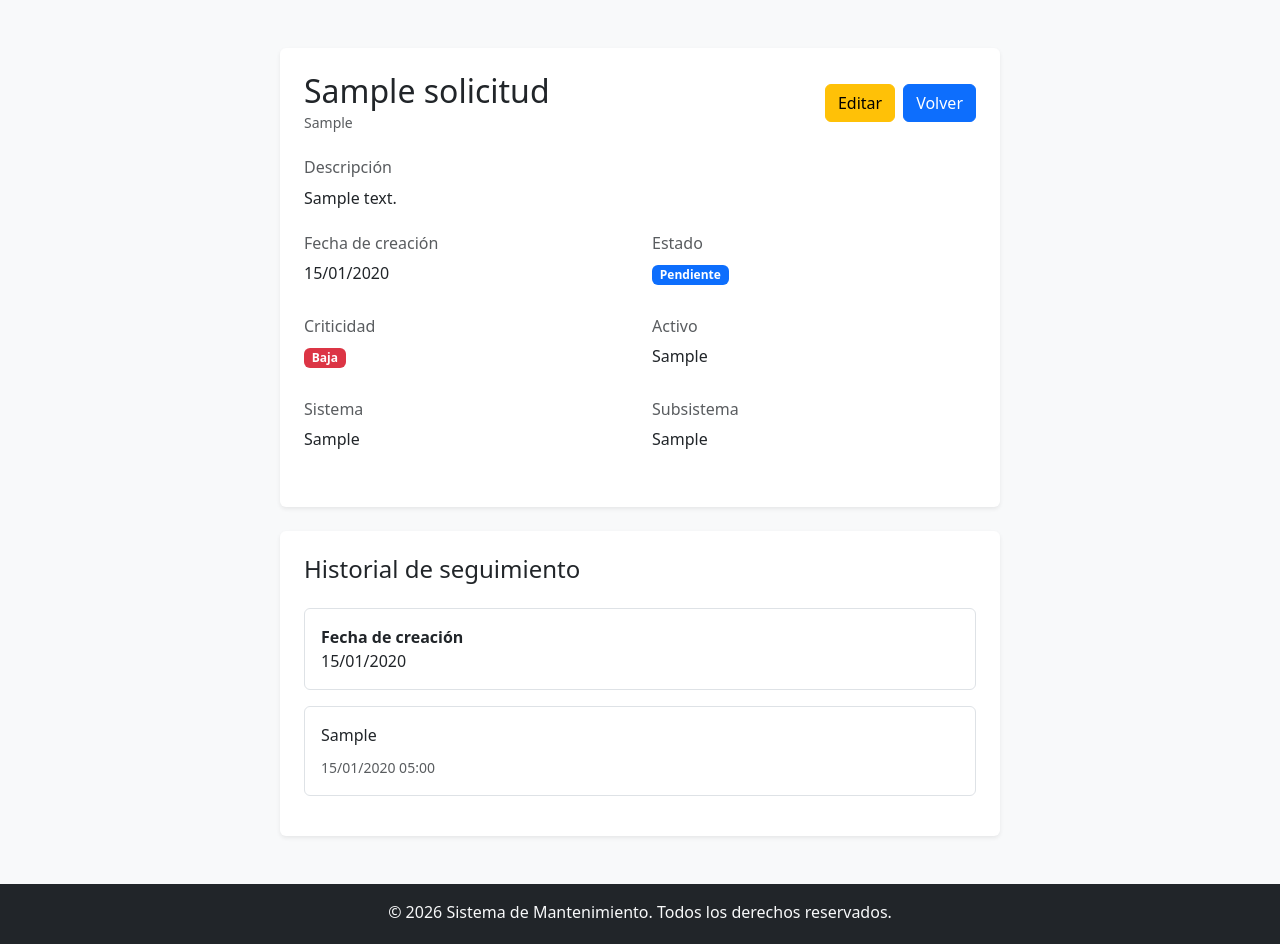
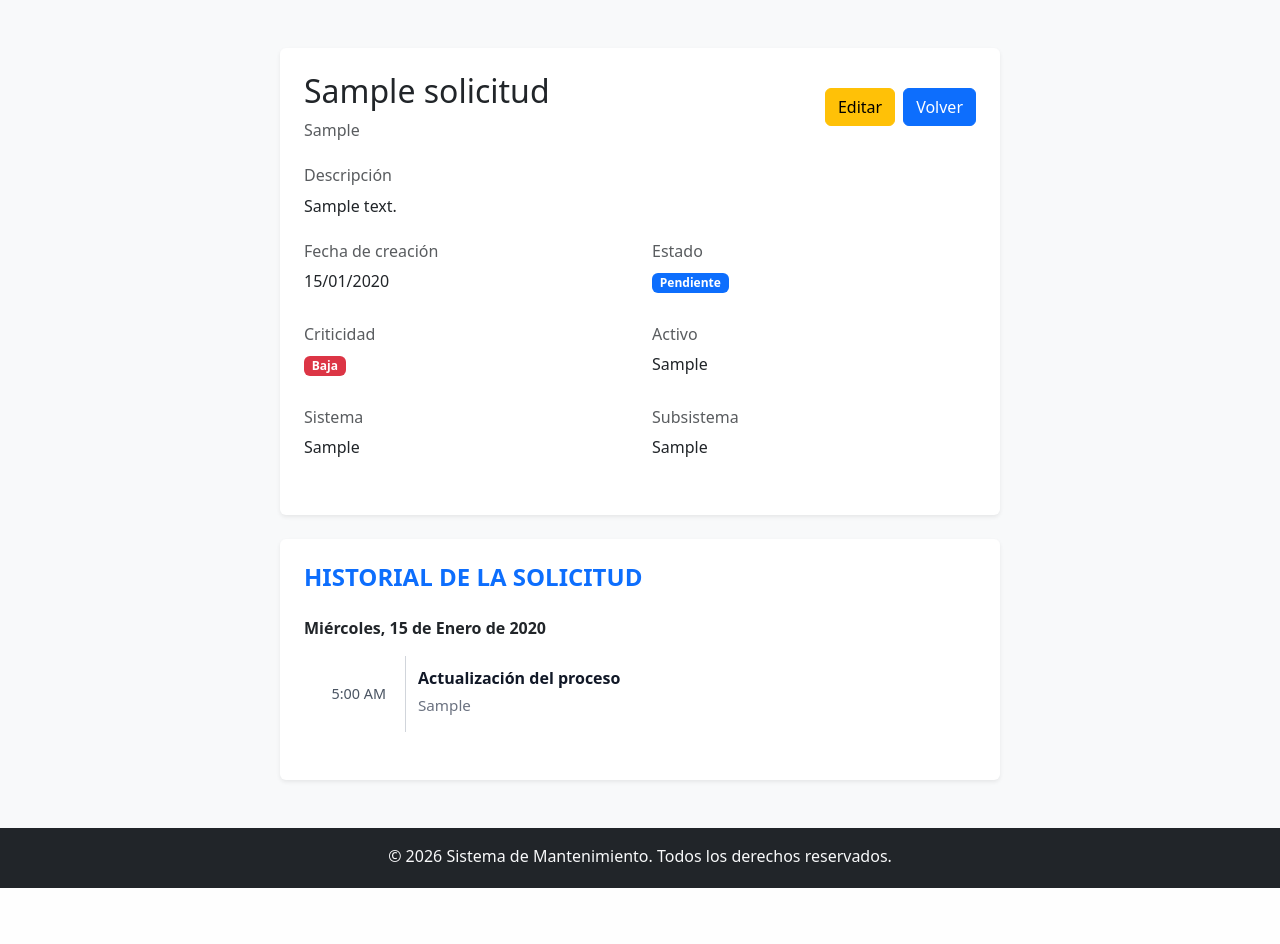
Before and after one commit to andycf95/Software_ReportOne_ADSO, a Django app: page /solicitudes/solicitud/1/ in a window 1280 px wide. Shown: the part 56-1000 px from the top of the page. After the commit the page ends 944 px from the top, so only its background shows below. Run offline with Django 5.2, Linux system fonts and the light colour scheme; tables that the repository leaves empty hold one stand-in row (values such as "Sample post").

Commit message:
feat: actualizar idioma a español y mejorar detalles en la plantilla de solicitud

```diff
--- a/reportes_mtto/reportes_mtto/settings.py
+++ b/reportes_mtto/reportes_mtto/settings.py
@@ -104,7 +104,7 @@ AUTH_PASSWORD_VALIDATORS = [
 # Internationalization
 # https://docs.djangoproject.com/en/5.2/topics/i18n/
 
-LANGUAGE_CODE = 'en-us'
+LANGUAGE_CODE = 'es-co'
 
 TIME_ZONE = 'UTC'
 
--- a/reportes_mtto/solicitudes/templates/solicitud_detail.html
+++ b/reportes_mtto/solicitudes/templates/solicitud_detail.html
@@ -1,4 +1,5 @@
 {% extends "base.html" %}
+
 
 {% block content %}
 
@@ -13,10 +14,11 @@
                             <h2 class="mb-0">
                                 {{ solicitud.titulo }}
                             </h2>
-
-                            <small class="text-muted">
-                                {{ solicitud.codigo }}
-                            </small>
+                            <div class="mt-2">
+                                <small class="text-muted fs-6">
+                                    {{ solicitud.codigo }}
+                                </small>
+                            </div>
                         </div>
 
                         <div class="d-flex gap-2">
@@ -26,12 +28,18 @@
                                     Editar
                                 </button>
                             </a>
-                        {% endif %}
                             <a href="{% url 'solicitudes:lista' %}">
                                 <button class="btn btn-primary">
                                     Volver
                                 </button>
                             </a>
+                            {% else %}
+                            <a href="{% url 'solicitudes:cerradas' %}">
+                                <button class="btn btn-primary">
+                                    Volver
+                                </button>
+                            </a>
+                            {% endif %}
 
                         </div>
                     </div>
@@ -99,23 +107,101 @@
                     </div>
                 </div>
             </div>
+
+
             <!-- HISTORIAL -->
+
+            <style>
+                .tracking-item {
+                    display: grid;
+                    grid-template-columns: 90px 24px 1fr;
+                    min-height: 76px;
+                    position: relative;
+                    align-items: center;
+                }
+
+                .tracking-time {
+                    font-size: 0.9rem;
+                    color: #4b5563;
+                    text-align: right;
+                    padding-right: 8px;
+                }
+
+                .tracking-marker {
+                    position: relative;
+                    height: 100%;
+                    min-height: 76px;
+                }
+
+                .tracking-marker::before {
+                    content: "";
+                    position: absolute;
+                    top: 0;
+                    left: 11px;
+                    width: 1px;
+                    height: 100%;
+                    background-color: #d1d5db;
+                }
+
+                .tracking-marker::after {
+                    content: none;
+                }
+
+                .tracking-content {
+                    padding: 10px 0 14px 0;
+                }
+
+                .tracking-title {
+                    font-size: 1rem;
+                    font-weight: 600;
+                    color: #111827;
+                    line-height: 1.3;
+                }
+
+                .tracking-description {
+                    margin-top: 5px;
+                    font-size: 0.95rem;
+                    color: #6b7280;
+                    line-height: 1.45;
+                }
+            </style>
+
             <div class="card shadow-sm border-0 mt-4">
                 <div class="card-body p-4">
-                    <h4 class="mb-4">
-                        Historial de seguimiento
-                    </h4>
-                    <div class="border rounded p-3 mb-3">
-                            <label class="fw-bold"> Fecha de creación </label>
-                            <p class="mb-0">
-                                {{ solicitud.fecha_creacion|date:"d/m/Y" }}
-                            </p>
-                    </div>
-                    {% for s in solicitud.seguimientos.all %}
-                        <div class="border rounded p-3 mb-3">
-                            <p class="mb-2"> {{ s.comentario|safe }} </p>
-                            <small class="text-muted"> {{ s.fecha|date:"d/m/Y H:i" }} </small>
+                    <h6 class="text-primary text-uppercase fw-semibold mb-4 fs-4">
+                        Historial de la Solicitud
+                    </h6>
+
+                    {% for grupo in seguimientos_por_fecha %}
+                        <div class="mb-4">
+                            <div class="fw-semibold text-dark mb-3">
+                                {{ grupo.dia|date:"l, d \d\e F \d\e Y" }}
+                            </div>
+
+                            {% for seguimiento in grupo.items %}
+                                <div class="tracking-item">
+                                    <div class="tracking-time">
+                                        {{ seguimiento.hora|date:"g:i A" }}
+                                    </div>
+
+                                    <div class="tracking-marker"></div>
+
+                                    <div class="tracking-content">
+                                        <div class="tracking-title">
+                                            {{ seguimiento.accion }}
+                                        </div>
+
+                                        <div class="tracking-description">
+                                            {{ seguimiento.descripcion }}
+                                        </div>
+                                    </div>
+                                </div>
+                            {% endfor %}
                         </div>
+                    {% empty %}
+                        <p class="text-muted small mb-0">
+                            No hay seguimientos registrados.
+                        </p>
                     {% endfor %}
                 </div>
             </div>
--- a/reportes_mtto/solicitudes/views.py
+++ b/reportes_mtto/solicitudes/views.py
@@ -5,6 +5,9 @@ from .forms import SolicitudForm
 from django.shortcuts import redirect
 from django.utils import timezone
 from django.contrib import messages
+from itertools import groupby
+from django.utils.timezone import localtime
+
 # Create your views here.
 
 #Se crea vista para listar solicitud de mantenimiento activas
@@ -35,7 +38,11 @@ def crear_solicitud(request):
     if request.method == 'POST':
         form = SolicitudForm(request.POST)
         if form.is_valid():
-            form.save()
+            solicitud = form.save()
+            Seguimiento.objects.create(
+                    solicitud=solicitud,
+                    comentario="Creación de orden|La orden fue creada en estado Pendiente."
+                )
             return redirect('solicitudes:lista')
         else:
             print(form.errors)
@@ -47,7 +54,39 @@ def crear_solicitud(request):
 #Se crea vista para mostrar detalle de solicitud de mantenimiento
 def detalle_solicitud(request, id):
     solicitud = get_object_or_404(Solicitud,id=id)
-    return render(request, 'solicitud_detail.html', {'solicitud': solicitud})
+    seguimientos = solicitud.seguimientos.all().order_by("-fecha")
+    seguimientos_preparados = []
+
+    for seguimiento in seguimientos:
+        partes = seguimiento.comentario.split("|", 1)
+        if len(partes) == 2:
+            accion = partes[0]
+            descripcion = partes[1]
+        else:
+            accion = "Actualización del proceso"
+            descripcion = seguimiento.comentario
+
+        seguimientos_preparados.append({
+            "fecha": seguimiento.fecha,
+            "dia": localtime(seguimiento.fecha).date(),
+            "hora": localtime(seguimiento.fecha),
+            "accion": accion,
+            "descripcion": descripcion,
+        })
+
+    seguimientos_por_fecha = []
+
+    for dia, items in groupby(seguimientos_preparados, key=lambda s: s["dia"]):
+        seguimientos_por_fecha.append({
+            "dia": dia,
+            "items": list(items)
+        })
+
+    context = {
+        'solicitud': solicitud,
+        'seguimientos_por_fecha': seguimientos_por_fecha,
+    }
+    return render(request, 'solicitud_detail.html', context)
 
 
 #Se crea vista para editar solicitud de mantenimiento, detectando cambios de estado y agregando comentarios de seguimiento
@@ -65,7 +104,7 @@ def editar_solicitud(request, id):
             if comentario:
                 Seguimiento.objects.create(
                     solicitud=solicitud,
-                    comentario=f'<strong>Comentario:</strong> {comentario}'
+                    comentario=(f'Actualización de proceso|{comentario}')
                 )
             return redirect('solicitudes:lista')
 
@@ -76,17 +115,11 @@ def editar_solicitud(request, id):
 def cambiar_estado_en_proceso(request, id):
     solicitud = get_object_or_404(Solicitud, id=id)
     if solicitud.estado == 'PENDIENTE':
-        estado_anterior = solicitud.get_estado_display().capitalize()
         solicitud.estado = 'EN_PROCESO'
         solicitud.save()
-        nuevo_estado = solicitud.get_estado_display().capitalize()
         Seguimiento.objects.create(
             solicitud=solicitud,
-            comentario=(
-                f'<strong>Estado:</strong> '
-                f'{estado_anterior} → {nuevo_estado}<br>'
-                f'<strong>Comentario:</strong> '
-                f'Cambio automático al iniciar proceso de mantenimiento.'
+            comentario=( "Cambio de estado|La orden paso de Pendiente a En proceso."
             )
         )
     return redirect('solicitudes:solicitud', id=solicitud.id)
@@ -119,9 +152,7 @@ def cerrar_solicitud(request, id):
         Seguimiento.objects.create(
             solicitud=solicitud,
             comentario=(
-                '<strong>Estado:</strong> '
-                'En proceso → Cerrada<br>'
-                '<strong>Orden cerrada</strong>'
+                "Cambio de estado|La orden paso de En proceso a Cerrada."
             )
         )
         return redirect('solicitudes:lista')
@@ -132,8 +163,8 @@ def cerrar_solicitud(request, id):
 def detalle_cierre(request, id):
     solicitud = get_object_or_404(Solicitud, id=id)
     if solicitud.estado != 'CERRADA':
-        return redirect('solicitudes:detalle', id=solicitud.id)
-    return render(request, 'solicitud_cierre_detail.html', {'solicitud': solicitud})
+        return redirect('solicitudes:solicitud', id=solicitud.id)
+    return render(request, 'solicitud_cierre_detail.html', {"solicitud": solicitud})
 
 #Se crea vista para eliminar solicitud de mantenimiento
 def eliminar_solicitud(request, id):
--- a/reportes_mtto/templates/base.html
+++ b/reportes_mtto/templates/base.html
@@ -1,3 +1,4 @@
+
 <!doctype html>
 <html lang="en">
   <head>
@@ -10,6 +11,7 @@
       href="https://cdn.jsdelivr.net/npm/bootstrap@5.3.0/dist/css/bootstrap.min.css"
       rel="stylesheet"
     />
+
   </head>
 
   <body class="bg-light">
```
Also changed, not shown: reportes_mtto/manage.py (line endings or trailing spaces), 1 other file.
